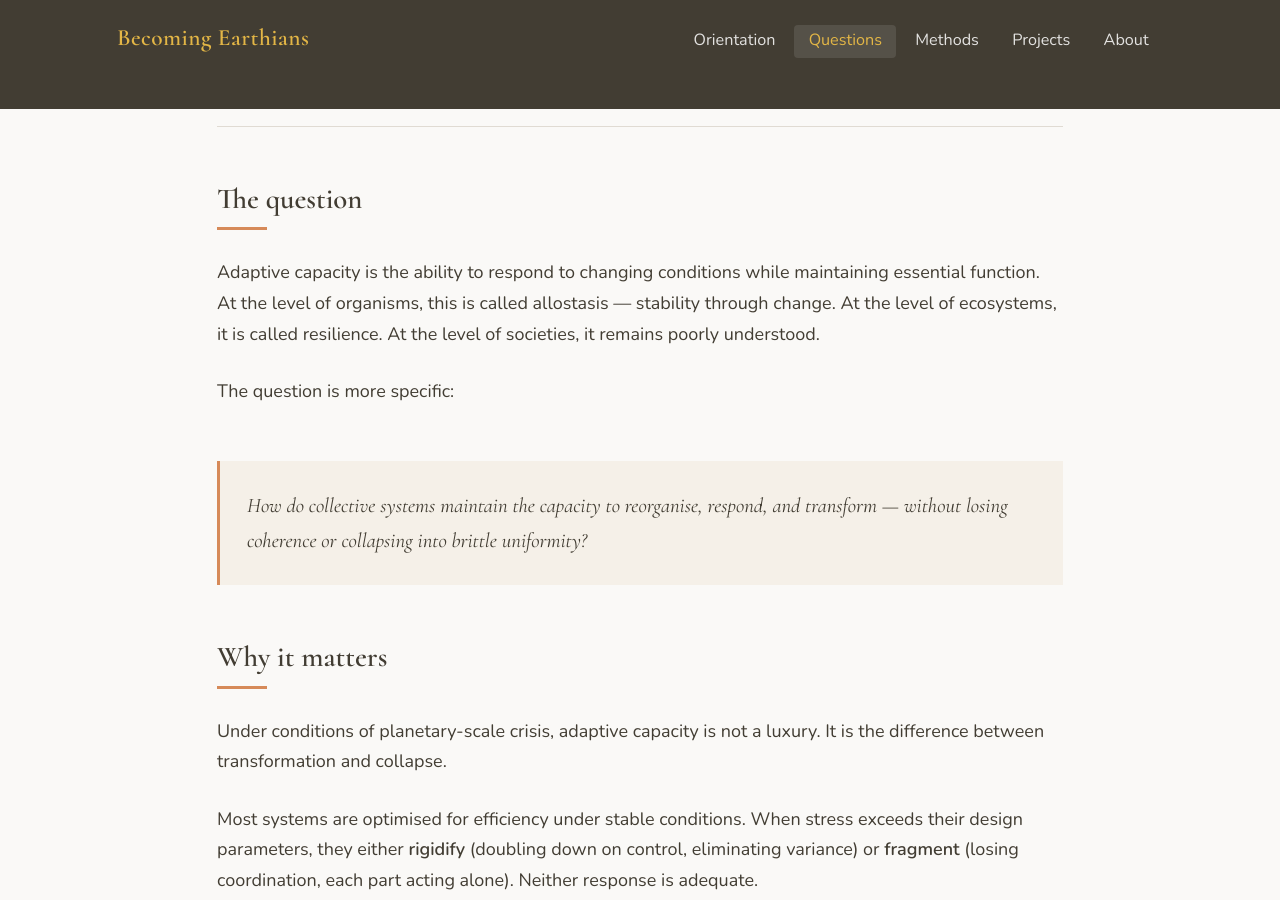
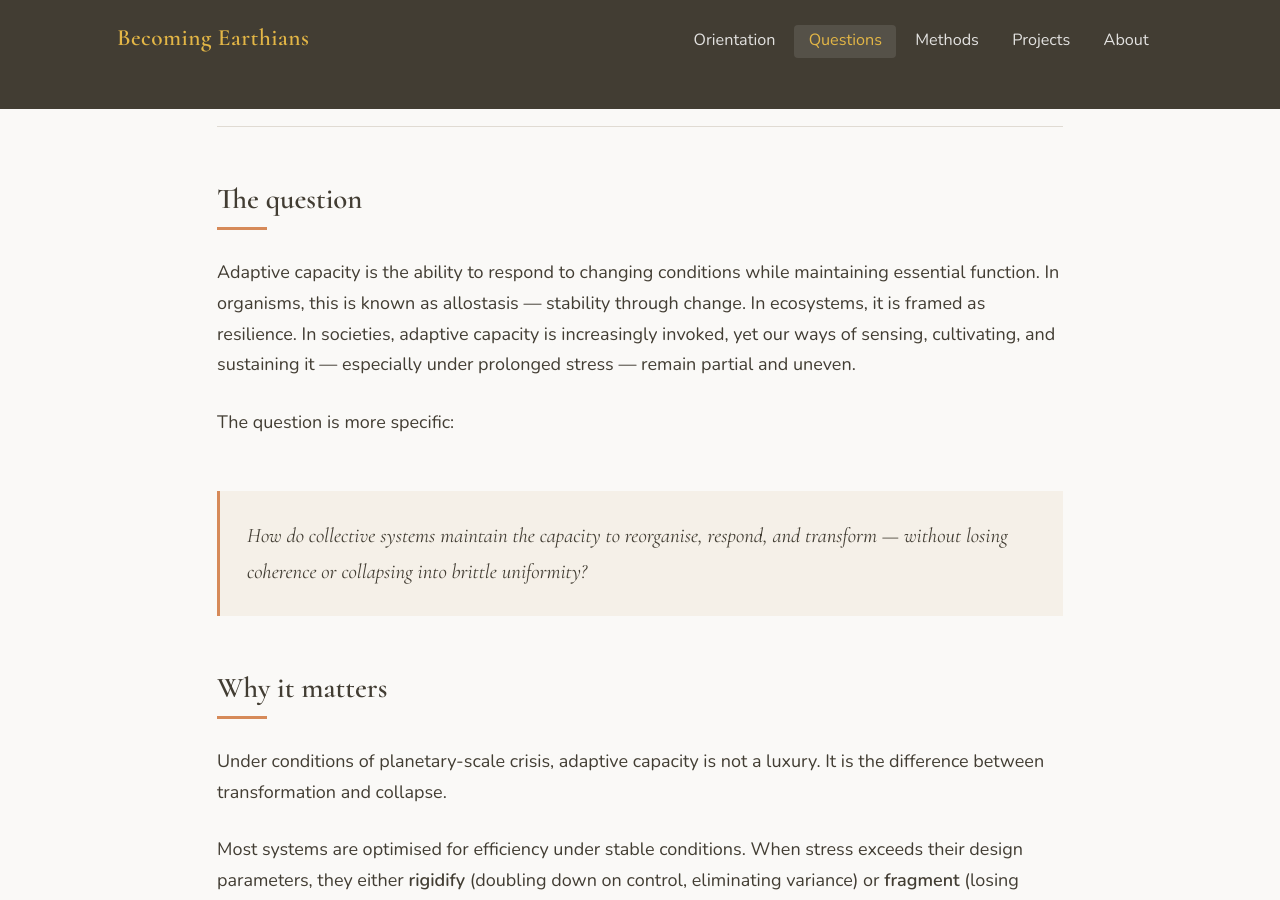
Before and after one commit to m3data/becoming-earthians, a Jekyll site: the page built from _questions/adaptive-capacity.md, in a window 1280 px wide and 900 px high, scrolled down 379 px. Built offline with Jekyll 4.4.1, drawn with Linux system fonts in a browser that asks for light colours.

Commit message:
copy refinement

```diff
--- a/_questions/adaptive-capacity.md
+++ b/_questions/adaptive-capacity.md
@@ -13,7 +13,7 @@ related_projects:
 
 ## The question
 
-Adaptive capacity is the ability to respond to changing conditions while maintaining essential function. At the level of organisms, this is called allostasis — stability through change. At the level of ecosystems, it is called resilience. At the level of societies, it remains poorly understood.
+Adaptive capacity is the ability to respond to changing conditions while maintaining essential function. In organisms, this is known as allostasis — stability through change. In ecosystems, it is framed as resilience. In societies, adaptive capacity is increasingly invoked, yet our ways of sensing, cultivating, and sustaining it — especially under prolonged stress — remain partial and uneven.
 
 The question is more specific:
 
```
